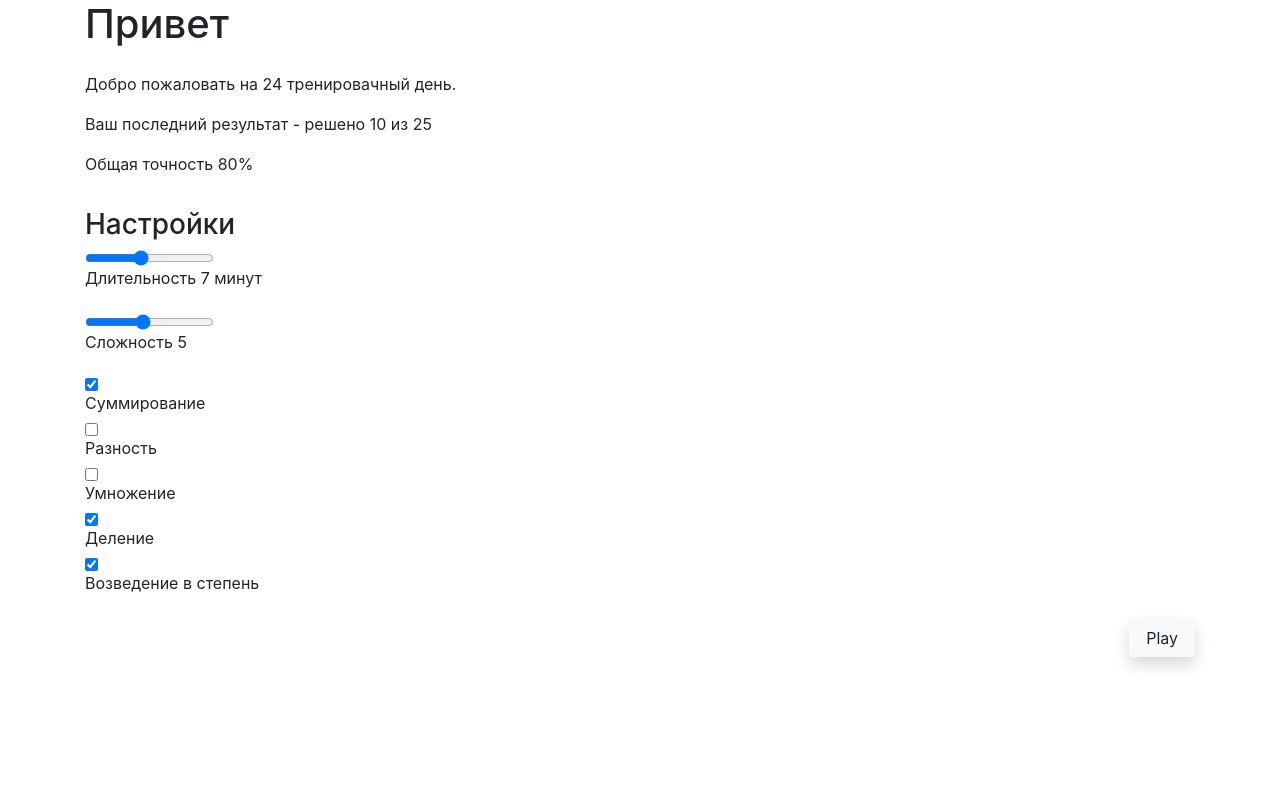
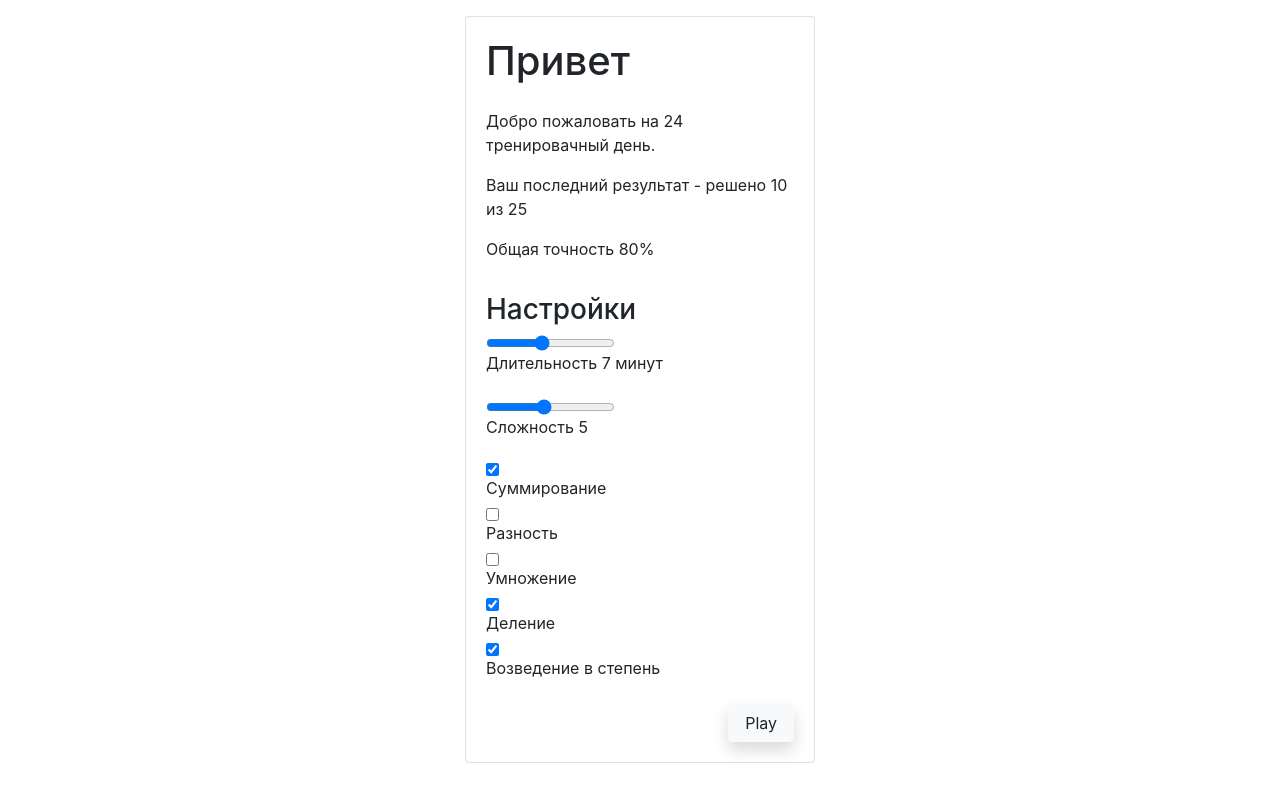
Before and after one commit to ArmoGidec/Gataullin-Ildar-otus, a Vue app in the folder vue/vue-app/: page / in a window 1280 px wide. Built offline with nearby package versions, Linux system fonts and the light colour scheme.

Commit message:
layout changes

```diff
--- a/vue/vue-app/src/App.vue
+++ b/vue/vue-app/src/App.vue
@@ -1,6 +1,16 @@
 <template>
     <div id="app">
-        <SettingsPage />
+        <div class="container py-3">
+            <div class="row">
+                <div class="col-12 col-md-8 col-lg-6 col-xl-4 offset-md-2 offset-lg-3 offset-xl-4">
+                    <div class="card">
+                        <div class="card-body">
+                            <SettingsPage />
+                        </div>
+                    </div>
+                </div>
+            </div>
+        </div>
     </div>
 </template>
 
--- a/vue/vue-app/src/pages/Settings.vue
+++ b/vue/vue-app/src/pages/Settings.vue
@@ -1,5 +1,5 @@
 <template>
-    <div class="container">
+    <div>
         <div class="row">
             <div class="col-12">
                 <h1>Привет</h1>
```
